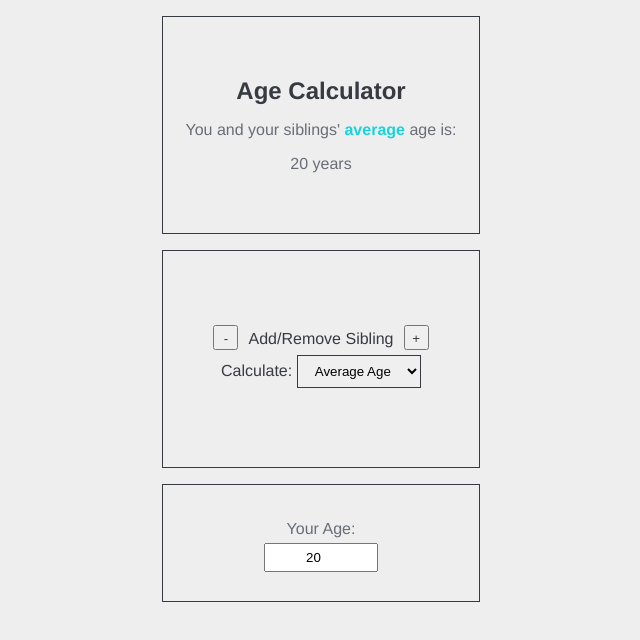
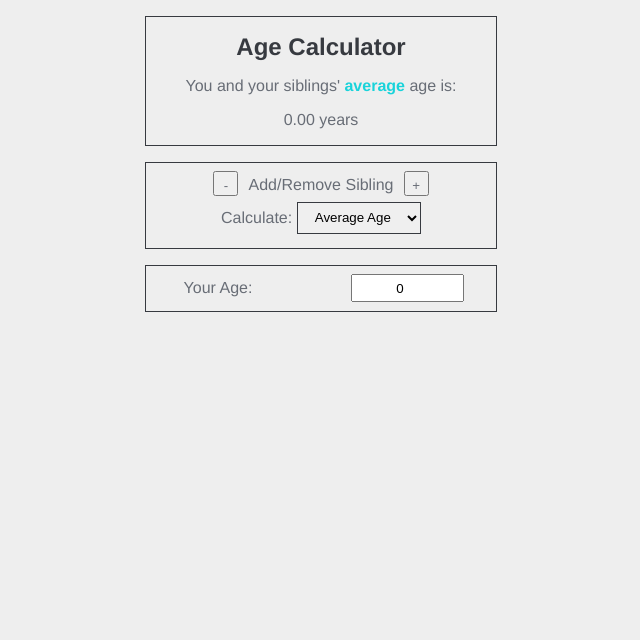
Before and after one commit to shah-a/web1.0-10-custom-calculator, a plain HTML site: page index.html in a window 1280 px wide. Shown: the whole page, without its empty margins (319-959 px from the left). Drawn offline with Linux system fonts and the light colour scheme.

Commit message:
Added JavaScript to display CalcType; Adjusted CSS for inputs

```diff
--- a/index.html
+++ b/index.html
@@ -11,7 +11,7 @@
     <section id="output">
       <h1>Age Calculator</h1>
       <p>You and your siblings' <span id="calctype-output">average</span> age is:</p>
-      <p id="calculation">20 years</p>
+      <p id="calc-output">0.00 years</p>
     </section>
 
     <section id="options">
@@ -29,14 +29,11 @@
     </section>
 
     <section id="inputs">
-      <label>Your Age:</label>
-      <input id="your-age" type="number" value="20">
-      <!--
-      <label>Your Age:</label>
-      <input id="your-age" type="number" value="20">
-      <label>Your Age:</label>
-      <input id="your-age" type="number" value="20">
-      -->
+      <div>
+        <label>Your Age:</label>
+        <input id="your-age" type="number" value="0">
+      </div>
+      <!-- Dynamically add siblings' inputs -->
     </section>
   </div>
 
--- a/script.js
+++ b/script.js
@@ -0,0 +1,10 @@
+const calctypeInput = document.querySelector("#calctype-input");
+
+function updateCalctype() {
+  const calctypeOutput = document.querySelector("#calctype-output");
+  calctypeOutput.innerHTML = `${calctypeInput.value}`;
+}
+
+calctypeInput.addEventListener("input", updateCalctype);
+
+const siblings = [];
--- a/style.css
+++ b/style.css
@@ -22,21 +22,29 @@ body > div {
   align-items: center;
 }
 
-section {
+#output, #options {
+  width: 350px;
   margin: 0.5em;
-  padding: 0.5em;
+  padding: 0.5em 0;
+  border: 1px solid #373a40;
+  display: flex;
+  flex-direction: column;
+  justify-content: center;
+  align-items: center;
+}
+
+#inputs {
+  width: 350px;
+  margin: 0.5em;
+  padding: 0.5em 0;
   border: 1px solid #373a40;
 }
 
-#output, #options {
-  width: 300px;
-  height: 200px;
-}
-
-#inputs {
-  width: 300px;
-  height: 100px;
-  transition: all 0.2s;
+#inputs > div {
+  margin: 0 2em;
+  display: flex;
+  justify-content: space-between;
+  align-items: center;
 }
 
 #output h1, #output p {
@@ -49,15 +57,8 @@ section {
   font-weight: bold;
 }
 
-#output, #options, #inputs {
-  display: flex;
-  flex-direction: column;
-  justify-content: center;
-  align-items: center;
-}
-
 #options label, #options button {
-  color: #373a40;
+  color: #686d76;
   padding: 0.35em;
 }
 
```
